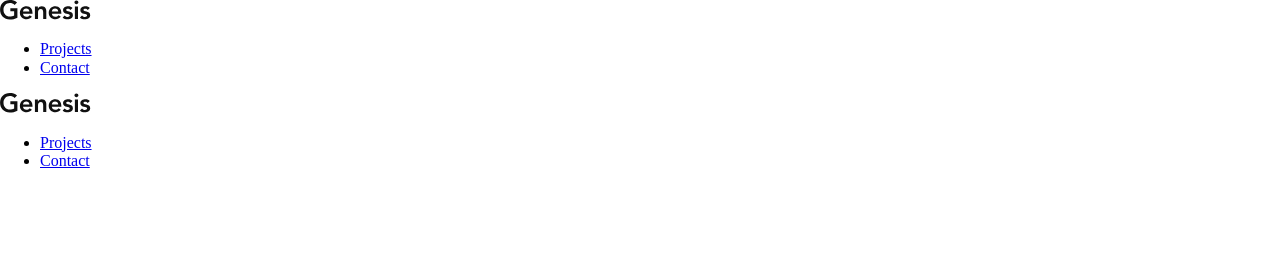
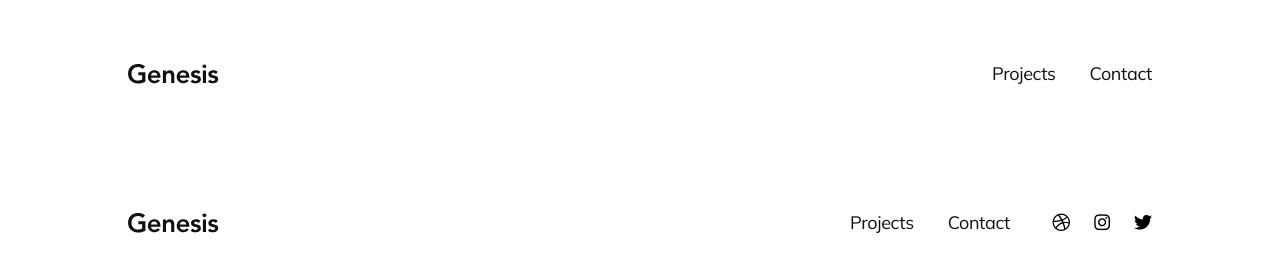
Before and after one commit to DagnaSchmidt/genesis-website, a plain HTML site: page index.html in a window 1280 px wide. Drawn offline with Linux system fonts and the light colour scheme.

Commit message:
header footer styling done

```diff
--- a/index.html
+++ b/index.html
@@ -37,6 +37,7 @@
 
     <footer class="footer">
         <div class="footer__content">
+            <div class="footer__menu">
                 <img src="img/logo.svg" alt="genesis black logo" class="footer__content__logo">
                 <ul class="footer__content__items nav__items">
                     <li class="footer__content__item nav__item">
@@ -47,6 +48,18 @@
                     </li>
                 </ul>
             </div>
+            <div class="footer__content__icons">
+                <a href="dribble.com" target="_blank" class="footer__content__icon">
+                    <i class="fa-brands fa-dribbble"></i>
+                </a>
+                <a href="instagram.com" target="_blank" class="footer__content__icon">
+                    <i class="fa-brands fa-instagram"></i>
+                </a>
+                <a href="twitter.com" target="_blank" class="footer__content__icon">
+                    <i class="fa-brands fa-twitter"></i>
+                </a>
+            </div>
+        </div>
     </footer>
 
 </body>
--- /dev/null
+++ b/styles/_header-and-footer.scss
@@ -0,0 +1,76 @@
+@use 'variables';
+
+%logo {
+    height: 20px;
+    color: variables.$text-color;
+}
+
+%hover {
+    color: variables.$accent-color;
+    border: .5px solid variables.$accent-color;
+    border-radius: 4px;
+}
+
+//reusables//
+.nav {
+    &__items {
+        width: 160px;
+        display: flex;
+        justify-content: space-between;
+    }
+    &__item {
+        font-size: variables.$s-small;
+        color: variables.$text-color;
+        font-weight: variables.$w-normal;
+        letter-spacing: -0.346154px;
+        &:hover {
+            @extend %hover;
+        }
+    }
+}
+
+//HEADER//
+.header {
+    margin: variables.$side-site-margin;
+    &__nav {
+        width: 100%;
+        display: flex;
+        justify-content: space-between;
+        padding: 5vw 0;
+        &__logo {
+            @extend %logo;
+        }
+    }
+}
+
+//FOOTER//
+.footer {
+    margin: variables.$side-site-margin;
+    &__menu {
+        display: flex;
+        justify-content: space-between;
+        width: 100%;
+    }
+    &__content {
+        display: flex;
+        justify-content: space-between;
+        padding: 5vw 0;
+        &__logo {
+            @extend %logo;
+        }
+        &__icons {
+            display: flex;
+            justify-content: flex-end;
+            gap: 24px;
+            width: 160px;
+            padding-left: 30px;
+        }
+        &__icon {
+            color: variables.$black-color;
+            font-size: variables.$s-small;
+            &:hover {
+                @extend %hover;
+            }
+        }
+    }
+}
--- a/styles/_variables.scss
+++ b/styles/_variables.scss
@@ -19,3 +19,6 @@ $divider-color: #d8d8d8;
 $divider-stroke-color: #979797;
 $accent-color: #4a4ff2;
 $white-color: #fff;
+
+//margins//
+$side-site-margin: 0 10vw;
--- a/styles/styles.scss
+++ b/styles/styles.scss
@@ -1 +1,21 @@
 @use 'variables';
+
+@import 'header-and-footer';
+
+//base//
+*{
+    box-sizing: border-box;
+    padding: 0;
+    margin: 0;
+    font-family: variables.$main-font;
+}
+a, button, input, textarea, select {
+    all: unset;
+}
+ul, li {
+    list-style-type: none;
+}
+body {
+    overflow-x: hidden;  //hide width scroll
+    background-color: variables.$white-color;
+}
```
Also changed, not shown: styles/_footer.scss (deleted), styles/_header.scss (deleted), styles/styles.css, 1 other file. Lines whose indentation alone changed are shown as unchanged.
